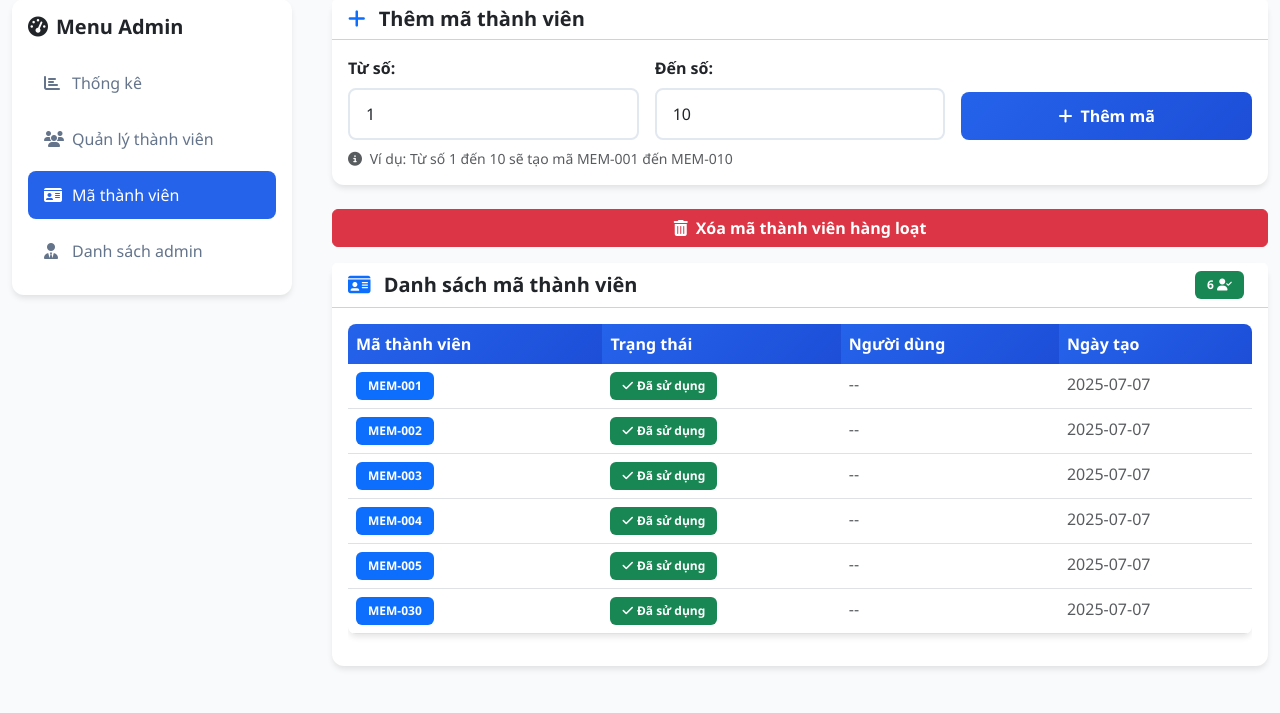
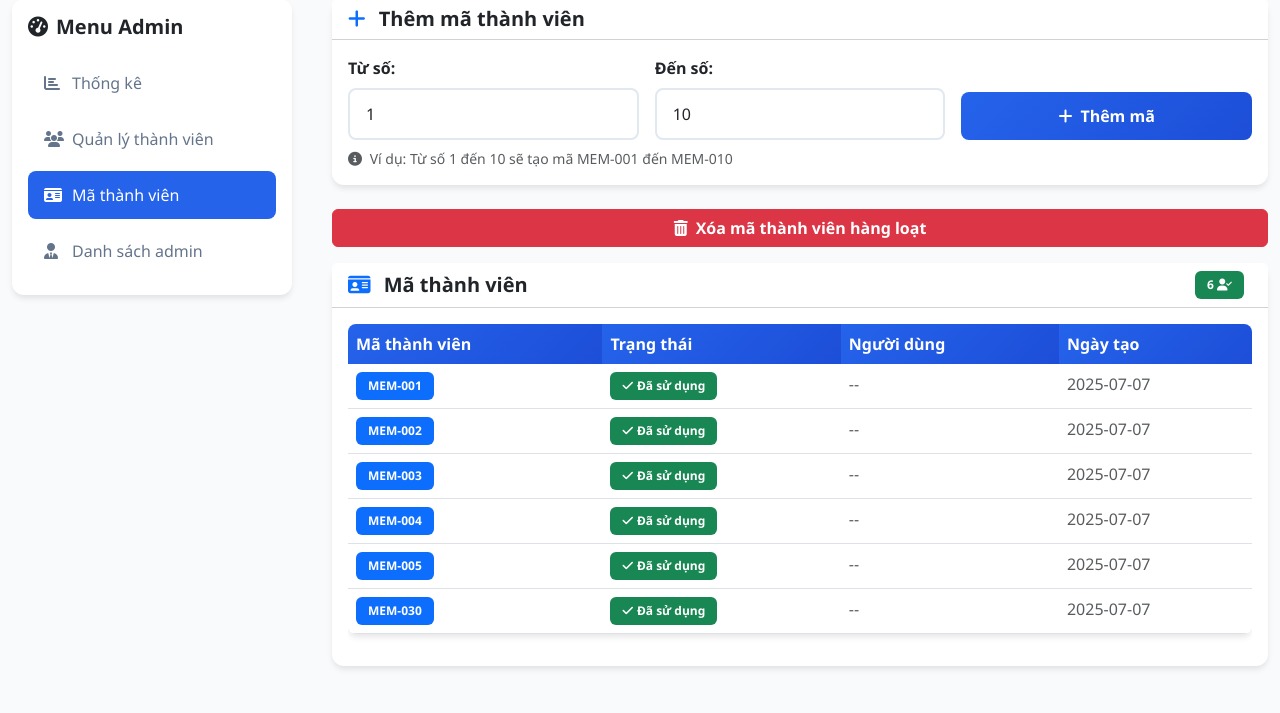
Before and after one commit to Tmy-andy/PiuPiu, a Flask app: page /member_ids in a window 1280 px wide. Shown: the part 87-800 px from the top of the page. Run offline with Flask 3, Linux system fonts and the light colour scheme; a user stored in the database is signed in; data comes from the database, SQL or seed files in the repository.

Commit message:
cập nhật

```diff
--- a/templates/member_ids.html
+++ b/templates/member_ids.html
@@ -83,7 +83,7 @@
             <div class="card-header bg-white d-flex justify-content-between align-items-center">
                 <h5 class="card-title fw-bold mb-0">
                     <i class="fas fa-id-card me-2 text-primary"></i>
-                    Danh sách mã thành viên
+                    Mã thành viên
                 </h5>
                 <div>
                     <span class="badge bg-success me-2">
```
